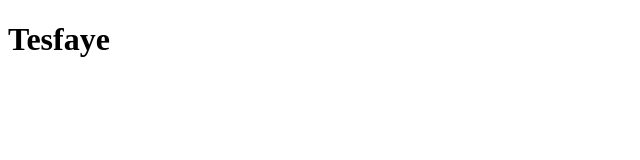
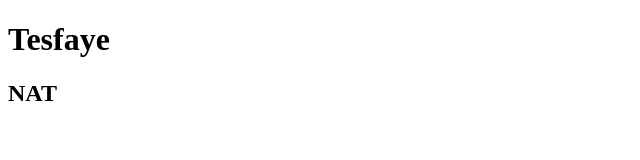
Before and after one commit to tesg27/JanGroup2, a plain HTML site: page Pages/index.html in a window 1280 px wide. Shown: the full height of the page, 0-640 px from the left. Drawn offline with Linux system fonts and the light colour scheme.

Commit message:
created my name

```diff
--- a/Pages/index.html
+++ b/Pages/index.html
@@ -8,5 +8,6 @@
 </head>
 <body>
    <h1>Tesfaye</h1>
+   <h2>NAT</h2>
 </body>
 </html>
```
